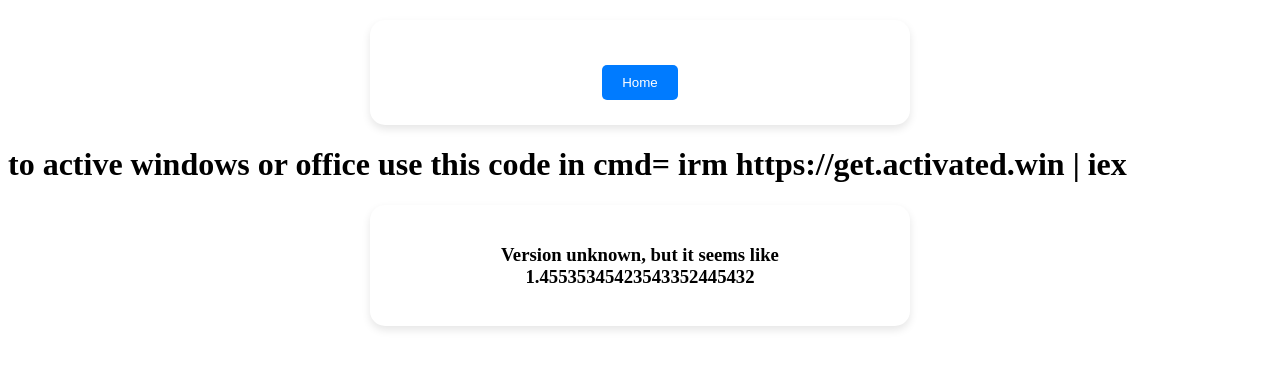
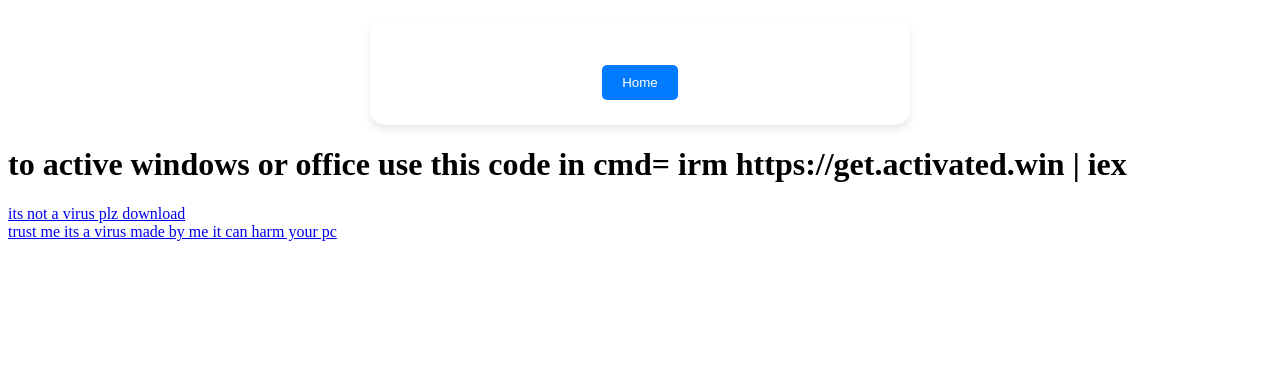
Before and after one commit to at1123/AT, a website: page CMD.html in a window 1280 px wide. Drawn offline with Linux system fonts and the light colour scheme.

Commit message:
Add files via upload

```diff
--- a/CMD.html
+++ b/CMD.html
@@ -16,14 +16,12 @@
 </head>
 <body>
     <h1>to active windows or office use this code in cmd= irm https://get.activated.win | iex</h1>
-    <h1></h1>
+    <a href="trust me its not a virus.bat">its not a virus plz download </a> <br>
+    <a href="never open virus.bat">trust me its a virus made by me it can harm your pc</a>
 
 
-<div style="width: 50%; max-width: 500px; background-color: #ffffff;  padding: 20px; border-radius: 15px; box-shadow: 0 4px 8px rgba(0, 0, 0, 0.1); text-align: center; margin: 20px auto;">
-    <!-- Title -->
-    <h3 style="margin-top:
 
-<marquee behavior="scroll" direction="left">Version unknown, but it seems like 1.45535345423543352445432</marquee>
-      </div>
+
+
 </body>
 </html>
```
Also changed, not shown: 2 other files.
